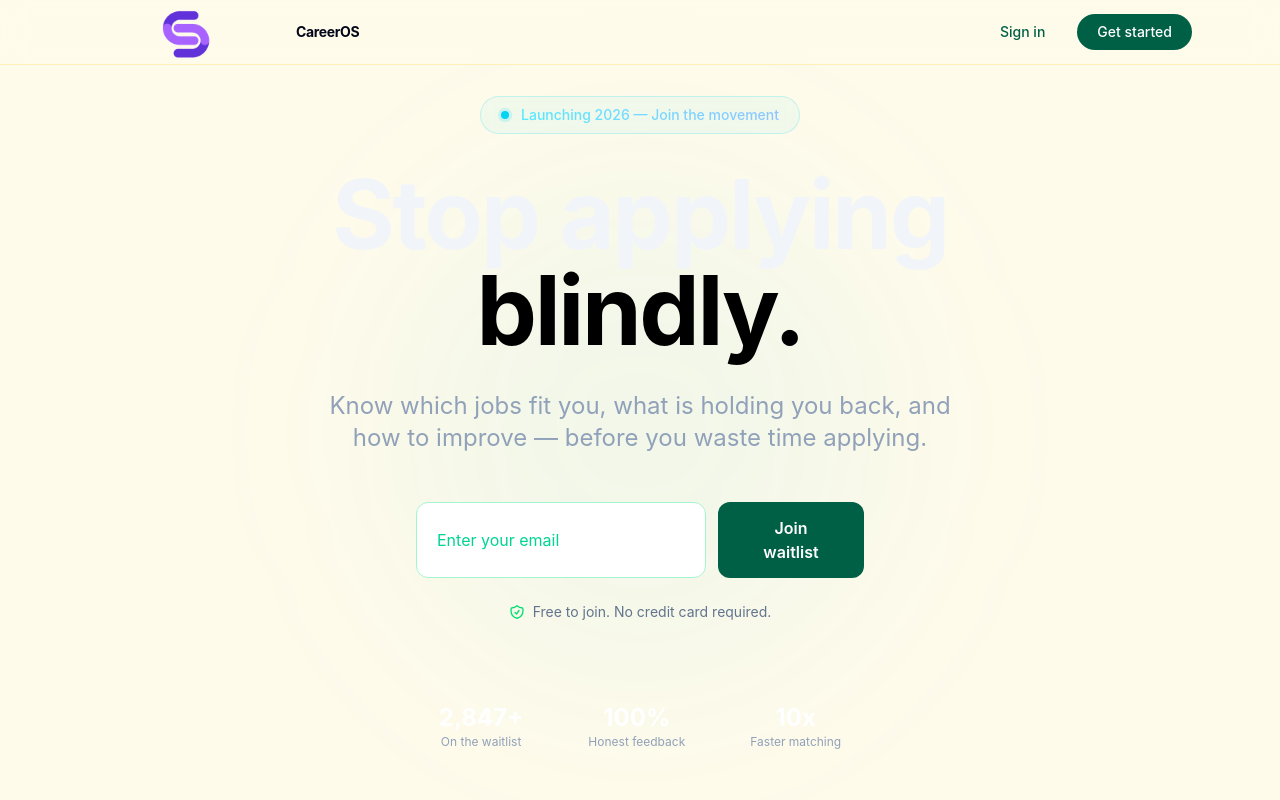
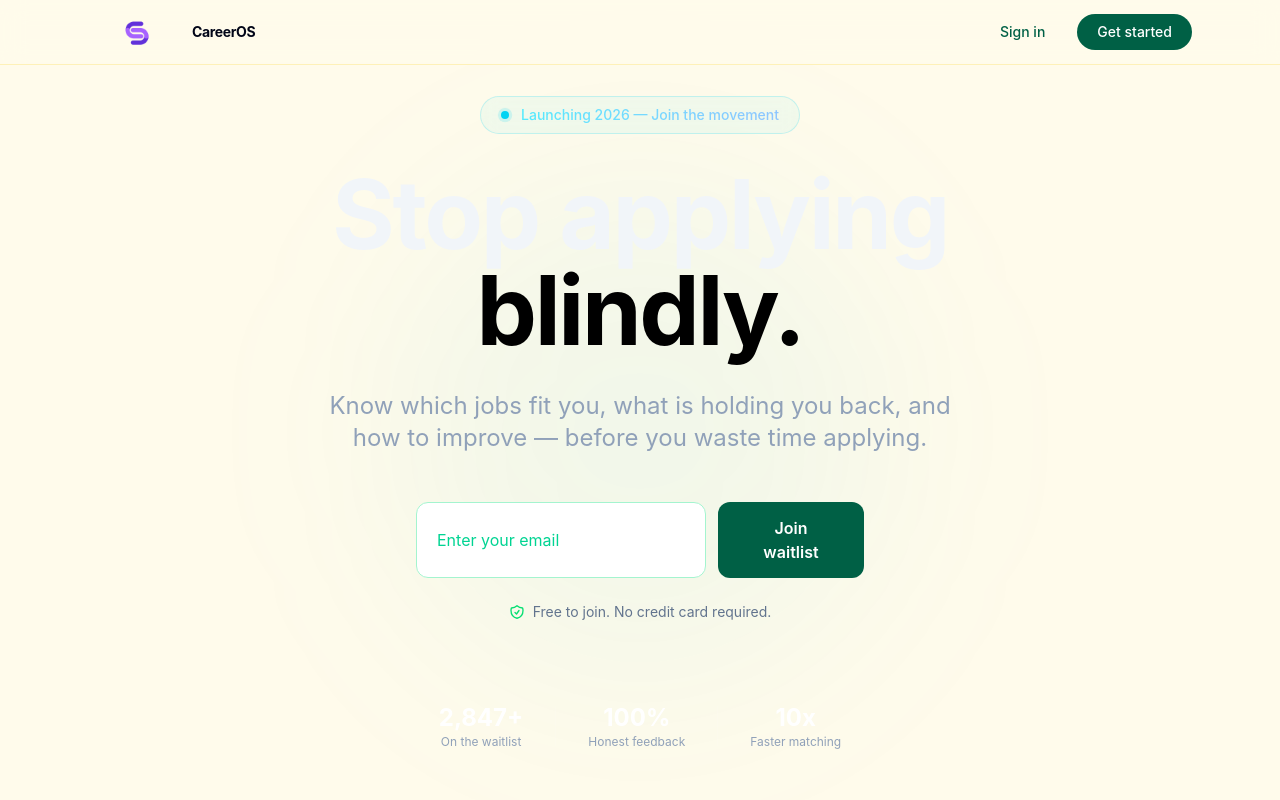
Before and after one commit to dr-winner/careeros, a Next.js app: page / in a window 1280 px wide. Shown: the top 800 px of the page. Built offline with nearby package versions, Linux system fonts and the light colour scheme; no server answers.

Commit message:
fix: reduce logo size by half and tighten spacing

```diff
--- a/src/app/components/logo.tsx
+++ b/src/app/components/logo.tsx
@@ -9,10 +9,10 @@ interface LogoProps {
 }
 
 const IMAGE_SIZES = {
-    sm: { width: 200, height: 200 },
-    md: { width: 250, height: 250 },
-    lg: { width: 320, height: 320 },
-    xl: { width: 400, height: 400 },
+    sm: { width: 100, height: 100 },
+    md: { width: 125, height: 125 },
+    lg: { width: 160, height: 160 },
+    xl: { width: 200, height: 200 },
 };
 
 const TEXT_SIZES = {
@@ -46,9 +46,9 @@ export default function Logo({
     }
 
     return (
-        <div className={`flex items-center gap-2 ${className}`}>
+        <div className={`flex items-center gap-1 ${className}`}>
             {iconComponent}
-            <div>
+            <div className="flex items-center">
                 <div className="font-bold tracking-tight text-slate-950" style={{ fontSize: textSize, lineHeight: 1.1 }}>
                     CareerOS
                 </div>
```
